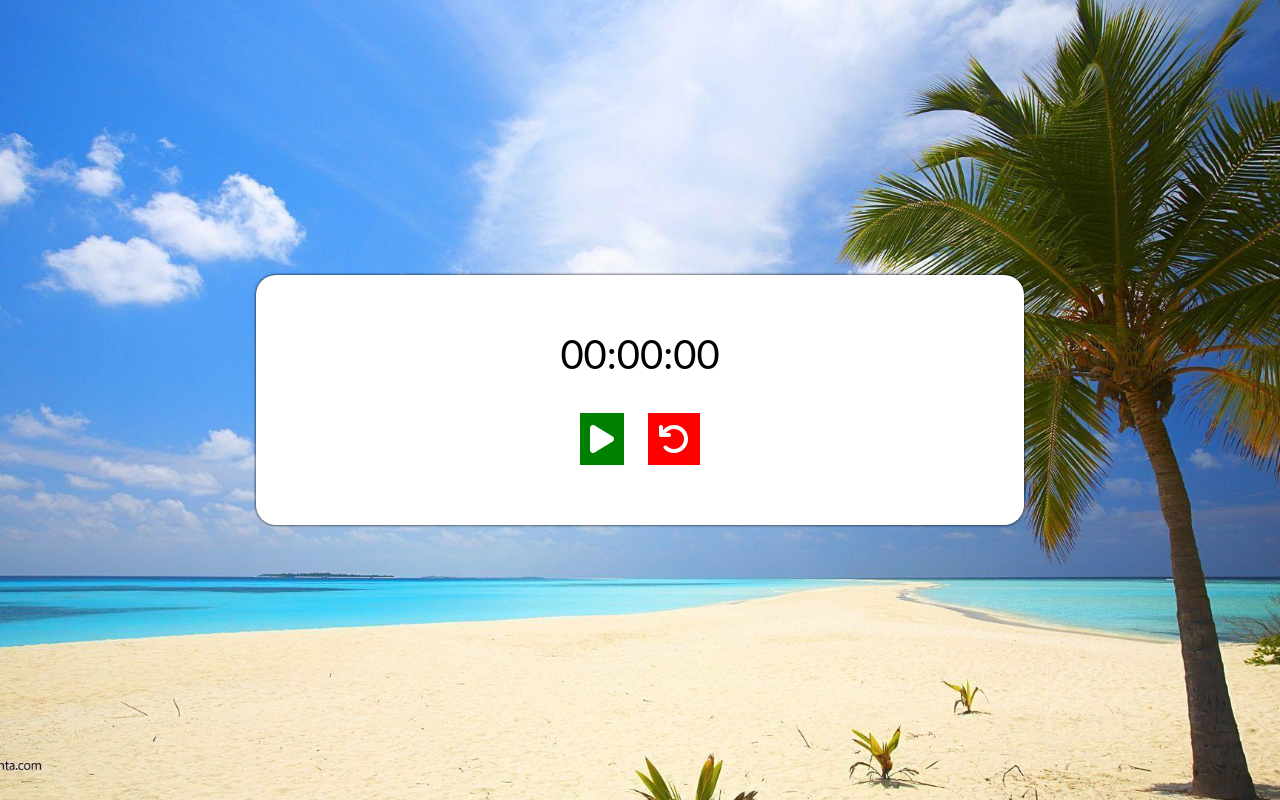
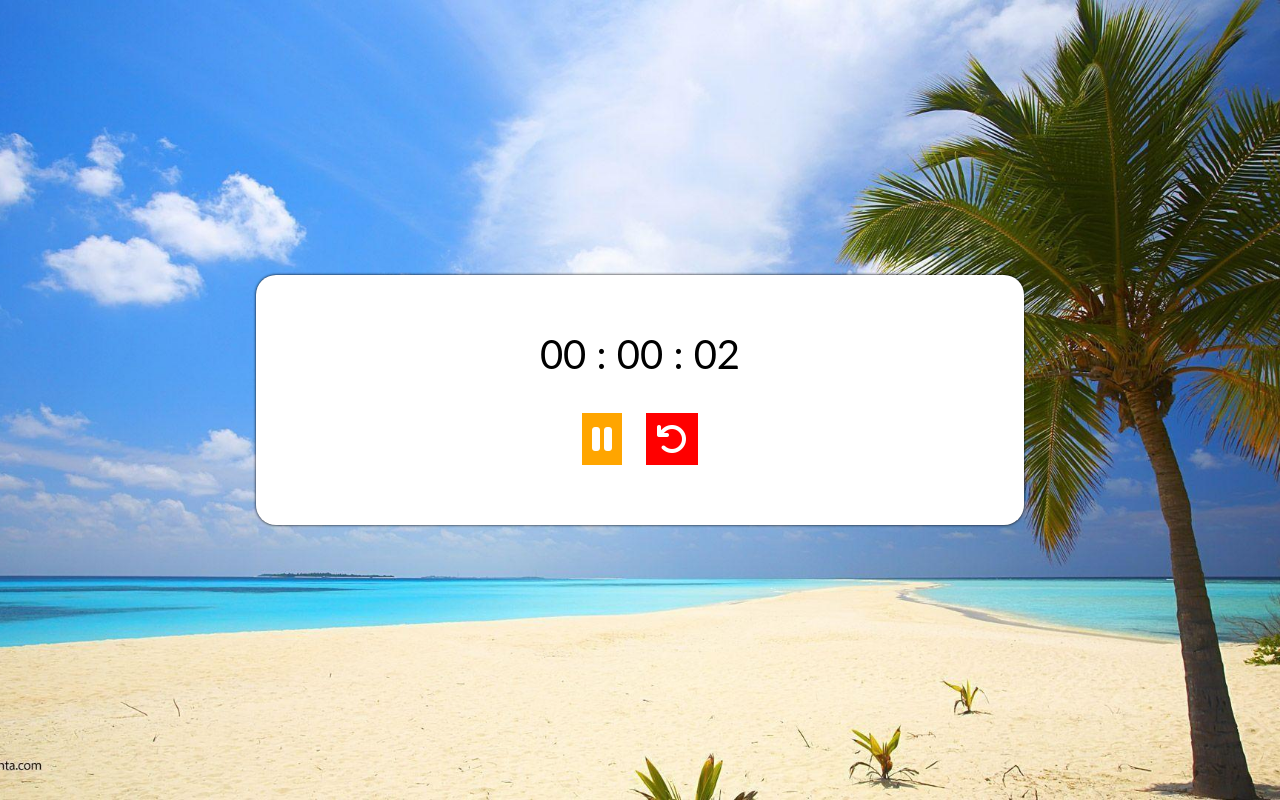
Before and after one commit to ptech12/js-projects, a plain HTML site: page stopwatch/index.html in a window 1280 px wide. Both pictures are taken after a click on the button 601 px from the left and 439 px from the top of the page. Drawn offline with Linux system fonts and the light colour scheme; a web font is replaced by a local one.

Commit message:
Final Project Completed

```diff
--- a/stopwatch/script.js
+++ b/stopwatch/script.js
@@ -1 +1,79 @@
 // TODO: add light and dark themes
+
+// Variables
+const startStopBtn = document.querySelector('#startStopBtn');
+
+const resetBtn = document.querySelector('#resetBtn');
+
+// Variables for time values
+let seconds = 0;
+let minutes = 0;
+let hours = 0;
+
+// var for leading zeros
+let leadingSeconds = 0;
+let leadingMinutes = 0;
+let leadingHours = 0;
+
+
+// set timer interval & timer status
+let timerInterval = null;
+let timerStatus = "stopped";
+
+
+// Stop watch functions
+function stopWatch() {
+    seconds++;
+    if(seconds / 60 === 1){
+        seconds = 0;
+        minutes++;
+
+        // minutes to hrs
+        if(minutes / 60 === 1){
+            minutes = 0;
+            hours++;
+        }
+    }
+
+    // if(seconds < 10)    leadingSeconds = "0" + seconds.toString();
+    // else leadingSeconds = seconds;
+
+    leadingSeconds = (seconds < 10) ? "0" + seconds.toString() : seconds;
+
+    leadingMinutes = (minutes < 10) ? "0" + minutes.toString() : minutes;
+
+    leadingHours = (hours < 10) ? "0" + hours.toString() : hours;
+
+
+    let displayTimer = document.getElementById('timer').innerText = `${leadingHours} : ${leadingMinutes} : ${leadingSeconds}` ;
+
+}
+
+// window.setInterval(stopWatch, 1 );
+
+startStopBtn.addEventListener('click', () => {
+    if(timerStatus === "stopped"){
+        timerInterval = window.setInterval(stopWatch, 1000);
+        document.getElementById('startStopBtn').innerHTML = '<i class="fa-solid fa-pause" id="pause"></i>'
+        timerStatus = "started";
+    }else{
+        window.clearInterval(timerInterval);
+        document.getElementById('startStopBtn').innerHTML = '<i class="fa-solid fa-play" id="play"></i>'
+        timerStatus = "stopped"
+    }
+
+});
+
+// event listner: resetBtn
+resetBtn.addEventListener('click', () => {
+    window.clearInterval(timerInterval);
+
+    seconds = 0;
+    minutes = 0;
+    hours = 0;
+
+
+
+    document.getElementById('timer').innerHTML = "00:00:00";
+
+})
--- a/stopwatch/style.css
+++ b/stopwatch/style.css
@@ -53,6 +53,9 @@ body{
 
 .buttons{
     text-align: center;
+/*
+    border: 1px solid transparent;
+    border-radius: 50px; */
 }
 
 button{
```
Also changed, not shown: stopwatch/index.html (+1 -2 lines).
